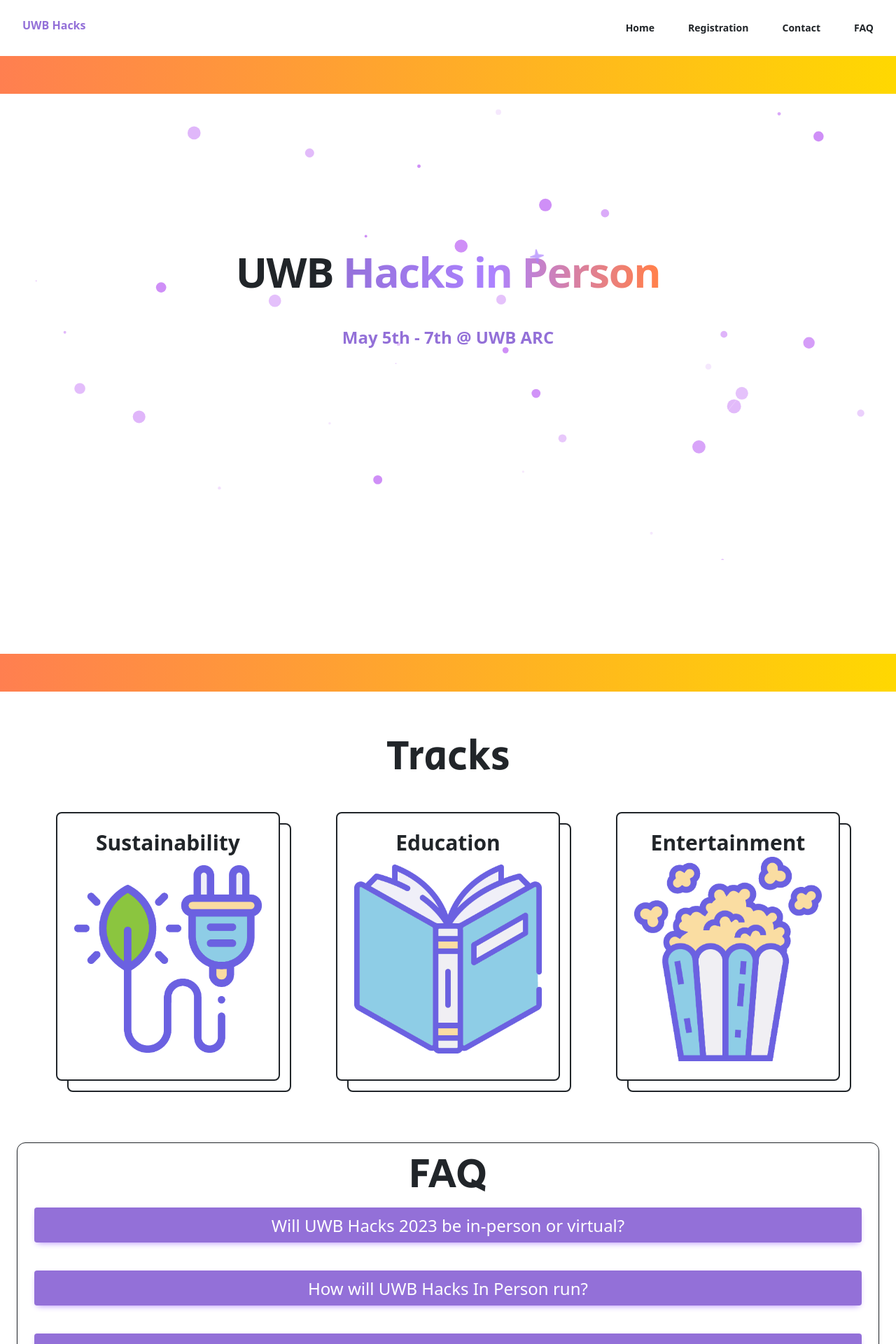
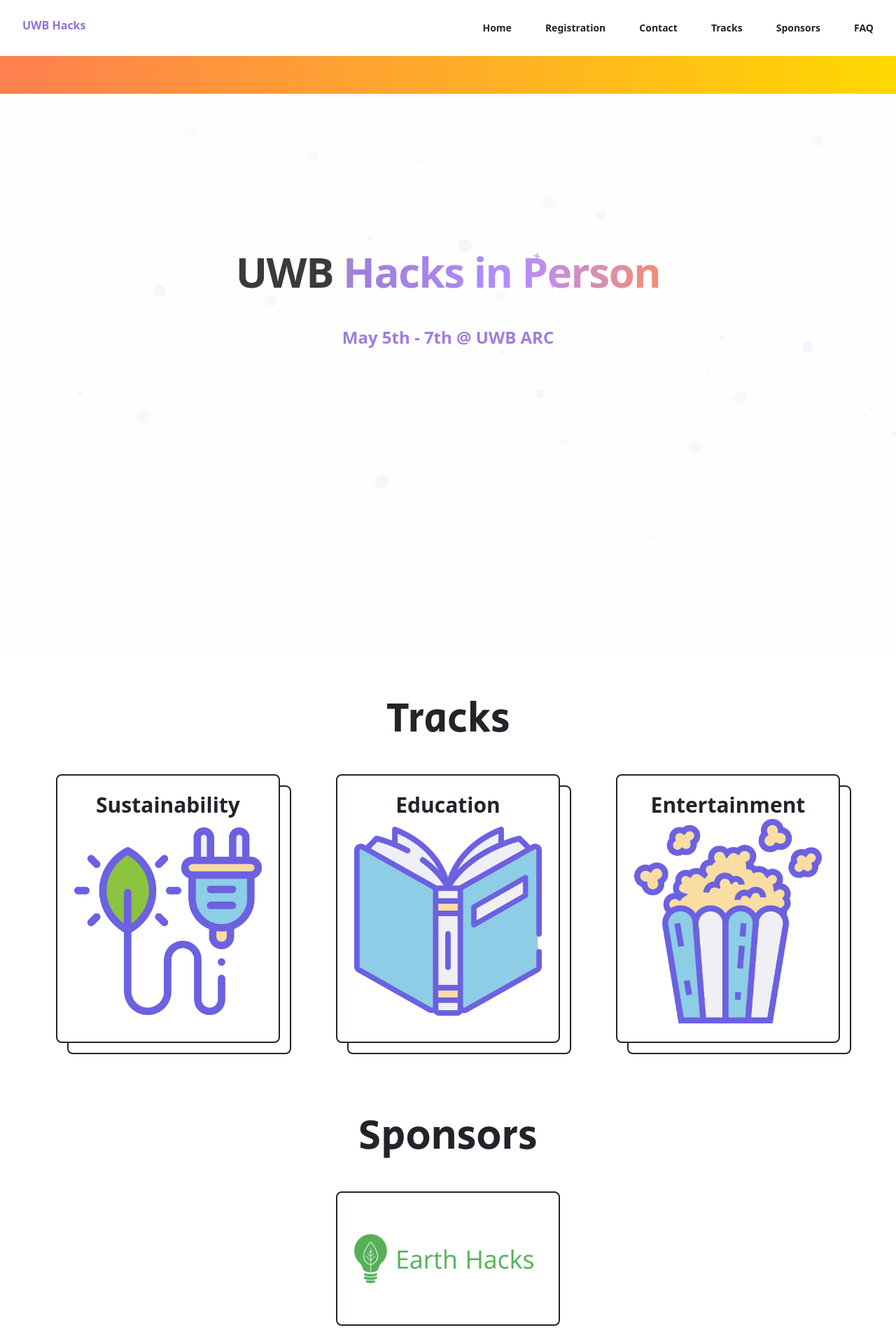
Before and after one commit to UWB-ACM/uwb-hacks24, a React (Create React App) app: page / in a window 1280 px wide. Shown: the top 1920 px of the page at 70% size. Built offline with nearby package versions, Linux system fonts and the light colour scheme; what tw-elements would draw is missing.

Commit message:
added SponsorSection

```diff
--- a/src/Home/Header.js
+++ b/src/Home/Header.js
@@ -81,7 +81,7 @@ export default function Header() {
         <header className={`sticky transition top-0 z-20 ${headerOpacity ? 'bg-opacity-90  bg-light-gray' : 'bg-opacity-100 bg-white' } duration-50`}>
             <nav className="mx-auto flex max-w-7xl items-center justify-between p-6 lg:px-8 h-20" aria-label="Global">
                 <div className="flex lg:flex-1  h-full">
-                    <span className="text-purple font-bold">UWB Hacks</span>
+                    <span className="text-purple font-bold ">UWB Hacks</span>
                     {/*<img className="h-full" src=" " alt="UWB Hacks Logo" />*/}
                 </div>
                 <div className="flex lg:hidden ">
@@ -106,13 +106,28 @@ export default function Header() {
                     <NavLink to="/uwb-hacks23/Contact" className="text-sm font-semibold leading-6 text-gray-900 hover:text-yellow">
                         Contact
                     </NavLink>
+                    <Link to="trackSection"
+                          smooth={'easeInOutQuint'}
+                          duration={200}
+                          offset={-80}
+                          className="text-sm font-semibold leading-6 text-gray-900 cursor-pointer hover:text-yellow">
+                        Tracks
+                    </Link>
+                    <Link to="sponsorSection"
+                          smooth={'easeInOutQuint'}
+                          duration={200}
+                          offset={-80}
+                          className="text-sm font-semibold leading-6 text-gray-900 cursor-pointer hover:text-yellow">
+                        Sponsors
+                    </Link>
                     <Link to="faqSection"
                           smooth={'easeInOutQuint'}
                           duration={200}
-                          offset={-10}
+                          offset={-80}
                           className="text-sm font-semibold leading-6 text-gray-900 cursor-pointer hover:text-yellow">
                         FAQ
                     </Link>
+
                     {/*<div className="hidden lg:flex lg:flex-1 lg:justify-end ">*/}
                     {/*    <a href="#" className="text-sm font-semibold leading-6 text-gray-900 hover:text-yellow">*/}
                     {/*        Log In*/}
@@ -167,15 +182,36 @@ export default function Header() {
                                     Contact
                                 </NavLink>
                                 <Link
+                                    to="trackSection"
+                                    smooth={'easeInOutQuint'}
+                                    duration={200}
+                                    offset={-80}
+                                    className="-mx-3 block rounded-lg px-3 py-2 text-base font-semibold leading-7 text-gray-900 hover:bg-gray-50 hover:text-yellow"
+                                    onClick={handleCloseMenu}
+                                >
+                                    Tracks
+                                </Link>
+                                <Link
+                                    to="sponsorSection"
+                                    smooth={'easeInOutQuint'}
+                                    duration={200}
+                                    offset={-80}
+                                    className="-mx-3 block rounded-lg px-3 py-2 text-base font-semibold leading-7 text-gray-900 hover:bg-gray-50 hover:text-yellow"
+                                    onClick={handleCloseMenu}
+                                >
+                                    Sponsors
+                                </Link>
+                                <Link
                                     to="faqSection"
                                     smooth={'easeInOutQuint'}
                                     duration={200}
-                                    offset={-10}
+                                    offset={-80}
                                     className="-mx-3 block rounded-lg px-3 py-2 text-base font-semibold leading-7 text-gray-900 hover:bg-gray-50 hover:text-yellow"
                                     onClick={handleCloseMenu}
                                 >
                                     FAQ
                                 </Link>
+
                                 {/*<div className="py-6">*/}
                                 {/*    <a*/}
                                 {/*        href="#"*/}
--- a/src/Home/HeaderSection.js
+++ b/src/Home/HeaderSection.js
@@ -30,7 +30,7 @@ export default function HeaderSection() {
     return (
         <>
             <CountDownTimer/>
-            <div className="h-screen mx-auto py-32 sm:py-48 lg:py-56"
+            <div className="h-screen mx-auto py-32 sm:py-48 lg:py-56 bg-light-gray opacity-90"
                  style={{
                      backgroundImage: `url("")`,
                      backgroundSize: 'cover',
--- a/src/Home/Home.js
+++ b/src/Home/Home.js
@@ -7,7 +7,7 @@ import FAQ from "./FAQ";
 import './Home.css';
 import ScrollToTopButton from "./ScrollToTopButton"
 import HeaderSection from "./HeaderSection";
-import CountDownTimer from "./CountDownTimer";
+import Sponsors from "./Sponsors";
 
 function Home() {
     const particlesInit = useCallback(async (engine) => {
@@ -16,9 +16,9 @@ function Home() {
     return (
         <>
             <HeaderSection />
-            <CountDownTimer/>
             <div className="w-full Home">
                 <Tracks />
+                <Sponsors/>
                 <FAQ />
                 <Particles className="particles" options={options} init={particlesInit} />
                 <ScrollToTopButton/>
--- /dev/null
+++ b/src/Home/SponsorCard.js
@@ -0,0 +1,15 @@
+function SponsorCard(props) {
+  return (
+    <div className="relative w-80 h-48 mx-10 my-10">
+      <div
+        className={`absolute h-full w-full rounded-lg bg-white  transition-all duration-500 transform border-2`}
+      >
+        <div className="flex flex-col items-center justify-center h-full w-full  rounded-xl p-4 ">
+                <img className="h-full w-full rounded-xl object-contain " src={props.backgroundImage} alt="" />
+        </div>
+      </div>
+    </div>
+  );
+}
+
+export default SponsorCard;
--- /dev/null
+++ b/src/Home/Sponsors.js
@@ -0,0 +1,22 @@
+import React from 'react';
+import './Home.css';
+import EarthHacks from './earthhacks.png'
+import SponsorCard from './SponsorCard';
+
+function Sponsors() {
+    return (
+        <>
+            <div className="rounded-xl overflow-hidden my-5" id="sponsorSection">
+                <div className="font-SecularOne text-6xl text-center mt-3 mb-2">
+                    Sponsors
+                </div>
+
+                <div className="flex flex-col items-center justify-center sm:flex-row sm:flex-wrap overflow-hidden">
+                    <SponsorCard backgroundImage={EarthHacks}> As we start to move away from quarantine, how can we ensure people are being environmentally conscious when engaging in outdoor activities? Look into ways sustainability can be maintained now that gatherings and events are moving in-person. </SponsorCard>
+                </div>
+            </div>
+        </>
+    );
+}
+
+export default Sponsors;
```
Also changed, not shown: src/Home/earthhacks.png (added).
